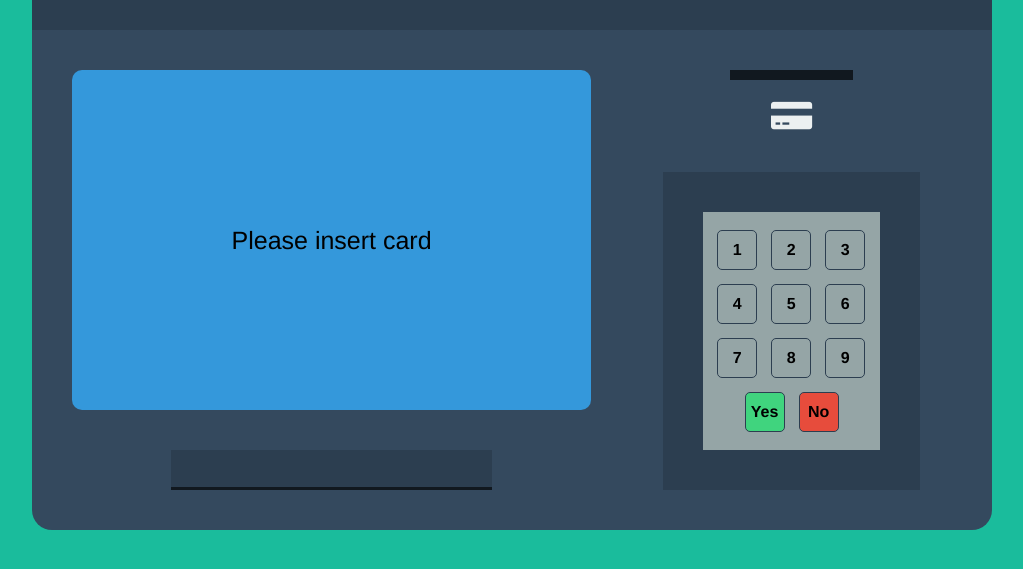
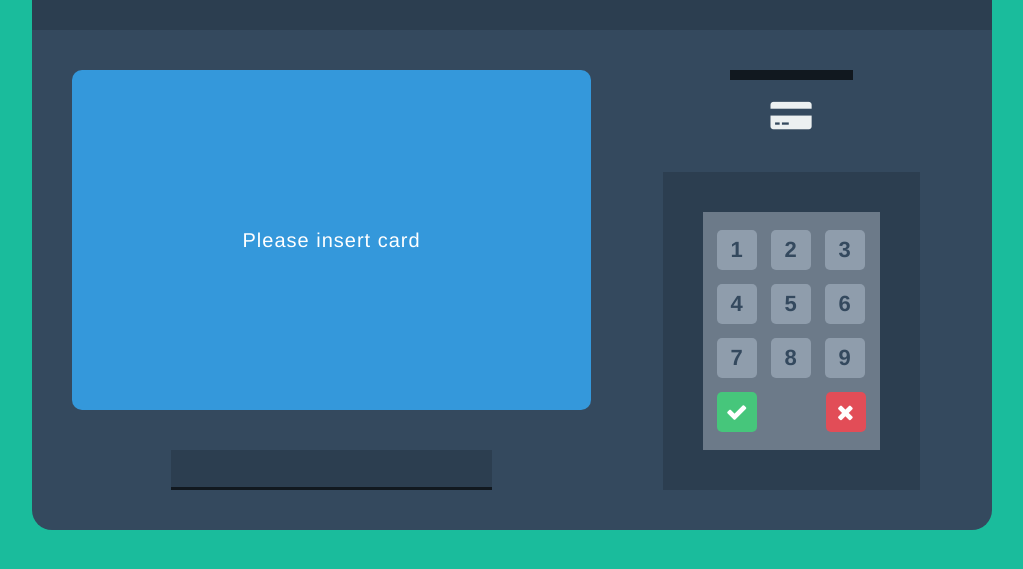
Before and after one commit to kristine-sl-bachelor/atm, a website: page index.html in a window 1280 px wide. Shown: the part 203-772 px from the top of the page, without its empty margins (128-1151 px from the left). Drawn offline with nearby package versions, Linux system fonts and the light colour scheme.

Commit message:
Implemented menus and shit

```diff
--- a/assets/js/app.js
+++ b/assets/js/app.js
@@ -3,11 +3,13 @@ angular.module( 'app', [] )
 	.controller( 'AtmController', function( $scope ) {
 
 		var vm = this;
+		vm.interactive = false;
 
 		vm.onScreenText = "Please insert card";
 
 		vm.insertCard = function() {
 
+			vm.interactive = true;
 			vm.onScreenText = "Card inserted";
 		}
 
--- a/assets/sass/_base.scss
+++ b/assets/sass/_base.scss
@@ -17,6 +17,8 @@ body {
     justify-content: center;
     background-color: map-get( $colors, 'background' );
     font-family: 'Avenir Next', Helvetica, sans-serif;
+    letter-spacing: 1px;
+
 }
 
 h1 {
@@ -25,3 +27,7 @@ h1 {
     font-weight: 800;
     font-size: 70px
 }
+
+[ng-cloak] {
+  display: none !important;
+}
--- a/assets/sass/_components.scss
+++ b/assets/sass/_components.scss
@@ -71,24 +71,73 @@
 }
 
 .Screen {
+    position: relative;
+    overflow: hidden;
     height: 100%;
     border-radius: 10px;
     background-color: map-get( $colors, 'screen' );
     display: flex;
-    align-items: center;
-    justify-content: center;
-    font-size: 25px;
+    color: map-get( $colors, 'screen-highlight' );
+    font-weight: 400;
+
+    &.is-interactive {
+        .Screen-description {
+            margin-right: 100% * ( 1 - map-get( $constants, 'golden-ratio' ) );
+        }
+        .Screen-menu {
+            right: 0;
+        }
+    }
+
+    &-description {
+        display: flex;
+        align-items: center;
+        justify-content: center;
+        width: 100%;
+        padding: map-get( $layout, 'spacing' );
+        font-size: 20px;
+        transition: margin-right 0.2s;
+    }
+
+    &-menu {
+        position: absolute;
+        right: -( 100% * ( 1 - map-get( $constants, 'golden-ratio' ) ) );
+        width: 100% * ( 1 - map-get( $constants, 'golden-ratio' ) );
+        height: 100%;
+        display: flex;
+        flex-direction: column;
+        justify-content: center;
+        font-size: 14px;
+        transition: right 0.2s;
+
+        &-item {
+            height: 50px;
+            width: 100%;
+            background: map-get( $colors, 'screen-shade' );
+            border: 10px solid map-get( $colors, 'screen' );
+            display: flex;
+            justify-content: center;
+            align-items: center;
+            text-transform: uppercase;
+            cursor: pointer;
+        }
+    }
 }
 
 .Keypad {
     height: 100%;
     width: 100%;
-    background-color: map-get( $colors, 'keypad-body' );
     padding: map-get( $layout, 'keypad-spacing');
     display: flex;
     flex-direction: column;
     align-items: center;
     justify-content: center;
+    background: map-get( $colors, 'keypad-body' );
+
+    &-confirmation {
+        width: 100%;
+        justify-content: space-between;
+    }
 
     &-numeric, &-confirmation {
         display: flex;
@@ -99,7 +148,6 @@
 
         height: map-get( $layout, 'keypad-key-size');
         width: map-get( $layout, 'keypad-key-size');
-        border: 1px solid map-get( $colors, 'atm-shade');
         border-radius: 5px;
         margin: map-get( $layout, 'keypad-spacing' );
         display: flex;
@@ -107,13 +155,18 @@
         justify-content: center;
         font-weight: 600;
         cursor: pointer;
+        background: map-get( $colors, 'keypad-highlight' );
+        font-size: 22px;
+        color: map-get( $colors, 'atm-body' );
 
         &--confirm {
             background: map-get( $colors, 'keypad-confirm');
+            color: white;
         }
 
         &--cancel {
             background: map-get( $colors, 'keypad-cancel');
+            color: white;
         }
     }
 }
--- a/assets/sass/_settings.scss
+++ b/assets/sass/_settings.scss
@@ -9,9 +9,12 @@ $colors: (
     'atm-highlight': #ecf0f1,
     'atm-card': #11181f,
     'screen': #3498db,
-    'keypad-body': #95a5a6,
-    'keypad-confirm': #40d47e,
-    'keypad-cancel': #e74c3c
+    'screen-shade': #2980b9,
+    'screen-highlight': white,
+    'keypad-body': #6c7a89,
+    'keypad-confirm': #46c67B,
+    'keypad-cancel': #e24D57,
+    'keypad-highlight': #8f9dac
 );
 
 $layout: (
--- a/index.html
+++ b/index.html
@@ -10,9 +10,9 @@
 
   </head>
 
-  <body ng-controller = 'AtmController as atm' ng-cloak>
+  <body>
 
-    <div class = 'Atm'>
+    <div class = 'Atm' ng-controller = 'AtmController as atm' ng-cloak>
         <header class = 'Atm-header'>
             <h1>ATM</h1>
         </header>
@@ -21,14 +21,24 @@
 
             <div class = 'Atm-output'>
                 <div class = 'Atm-screen'>
-                    <div class = 'Screen'>{{ atm.onScreenText }}</div>
+                    <div class = 'Screen' ng-class="{ 'is-interactive': atm.interactive }">
+                        <div class="Screen-description">{{ atm.onScreenText }}</div>
+                        <div class="Screen-menu">
+                            <div class="Screen-menu-item">Menu item</div>
+                            <div class="Screen-menu-item">Menu item</div>
+                            <div class="Screen-menu-item">Menu item</div>
+                            <div class="Screen-menu-item">Menu item</div>
+                            <div class="Screen-menu-item">Menu item</div>
+                            <div class="Screen-menu-item">Menu item</div>
+                        </div>
+                    </div>
                 </div>
                 <div class = 'Atm-money'></div>
             </div>
 
             <div class = 'Atm-input'>
                 <div class = 'Atm-card' ng-click = 'atm.insertCard() '></div>
-                <i class = 'Atm-icon fa fa-credit-card-alt fa-2x'></i>
+                <span class = 'Atm-icon fa fa-credit-card-alt fa-2x'></span>
                 <div class = 'Atm-keypad'>
                     <div class = 'Keypad'>
                         <div class = 'Keypad-numeric'>
@@ -43,8 +53,8 @@
                             <div class = 'Keypad-key' ng-click = ' atm.numberKey( 9 ) '>9</div>
                         </div>
                         <div class = 'Keypad-confirmation'>
-                            <div class = 'Keypad-key Keypad-key--confirm'>Yes</div>
-                            <div class = 'Keypad-key Keypad-key--cancel'>No</div>
+                            <div class = 'Keypad-key Keypad-key--confirm'><span class = 'fa fa-check'></span></div>
+                            <div class = 'Keypad-key Keypad-key--cancel'><span class = 'fa fa-times'></span></div>
                         </div>
                     </div>
                 </div>
```
Also changed, not shown: main.css, 1 other file.
